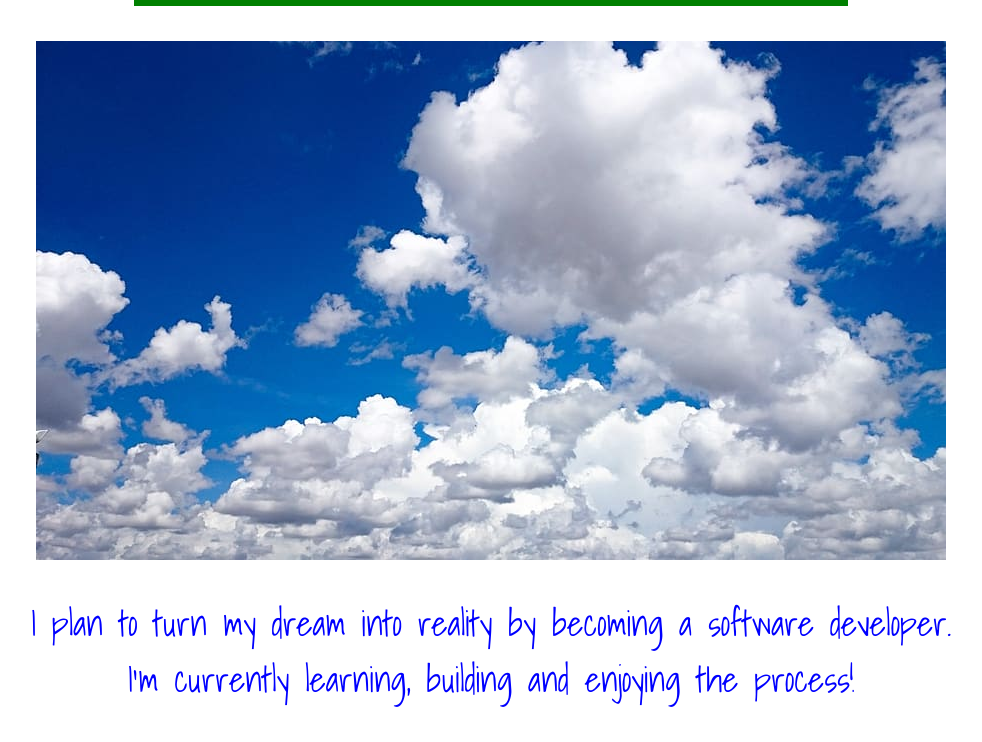
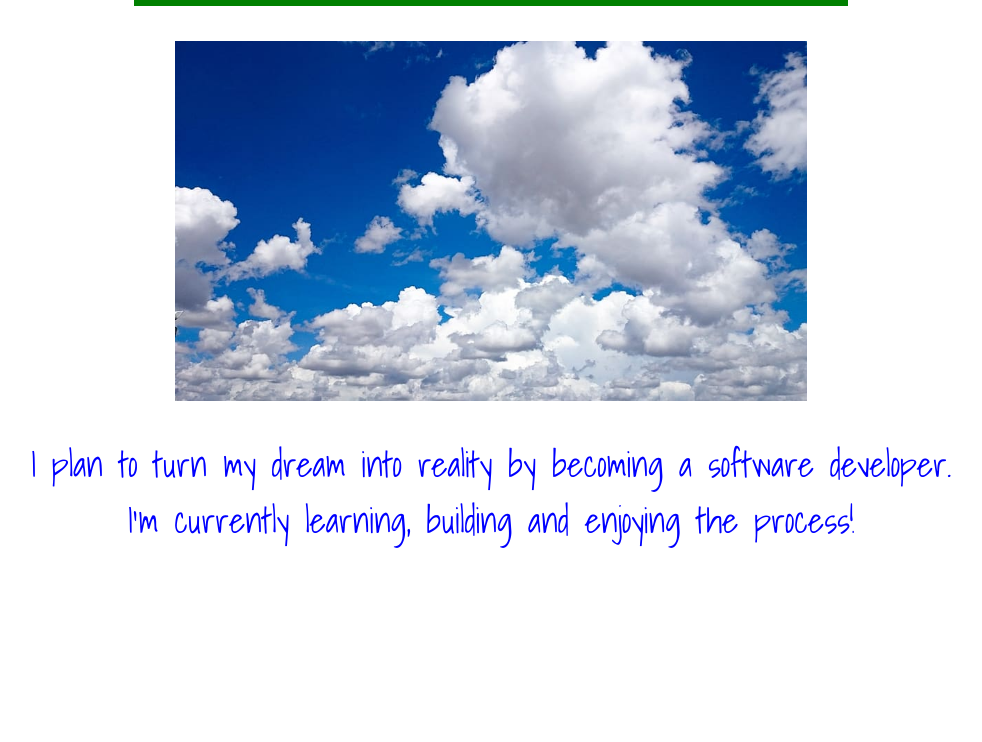
Before and after one commit to frankdevelops/my-first-website, a plain HTML site: page my-future-plans.html in a window 1280 px wide. Shown: the part 1182-1924 px from the top of the page, without its empty margins (149-1131 px from the left). After the commit the page ends 1765 px from the top, so only its background shows below. Drawn offline with Linux system fonts and the light colour scheme.

Commit message:
Update my-future-plans.html
Removed CSS from img tag

```diff
--- a/my-future-plans.html
+++ b/my-future-plans.html
@@ -22,10 +22,11 @@
 
 	<h1>My Future Plans</h1>
 
-	<img style="width:910px; height: 519px" src="images/clouds.png">
+	<img src="images/clouds.png">
 
 	<p>I plan to turn my dream into reality by becoming a software developer. <br>I'm currently learning, building and enjoying the process!</p>
 
 </body>
 
 </html>
+</html>
```
